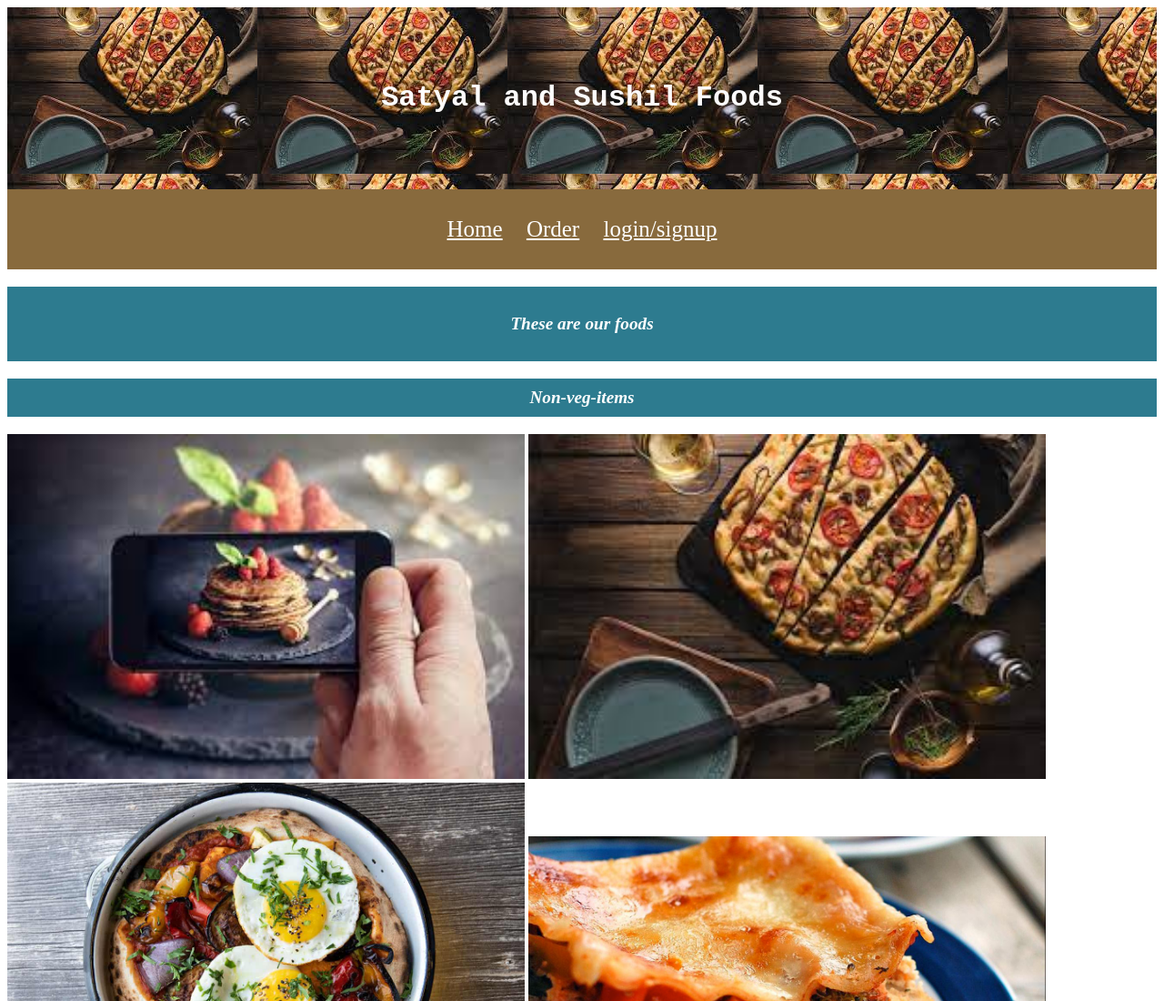
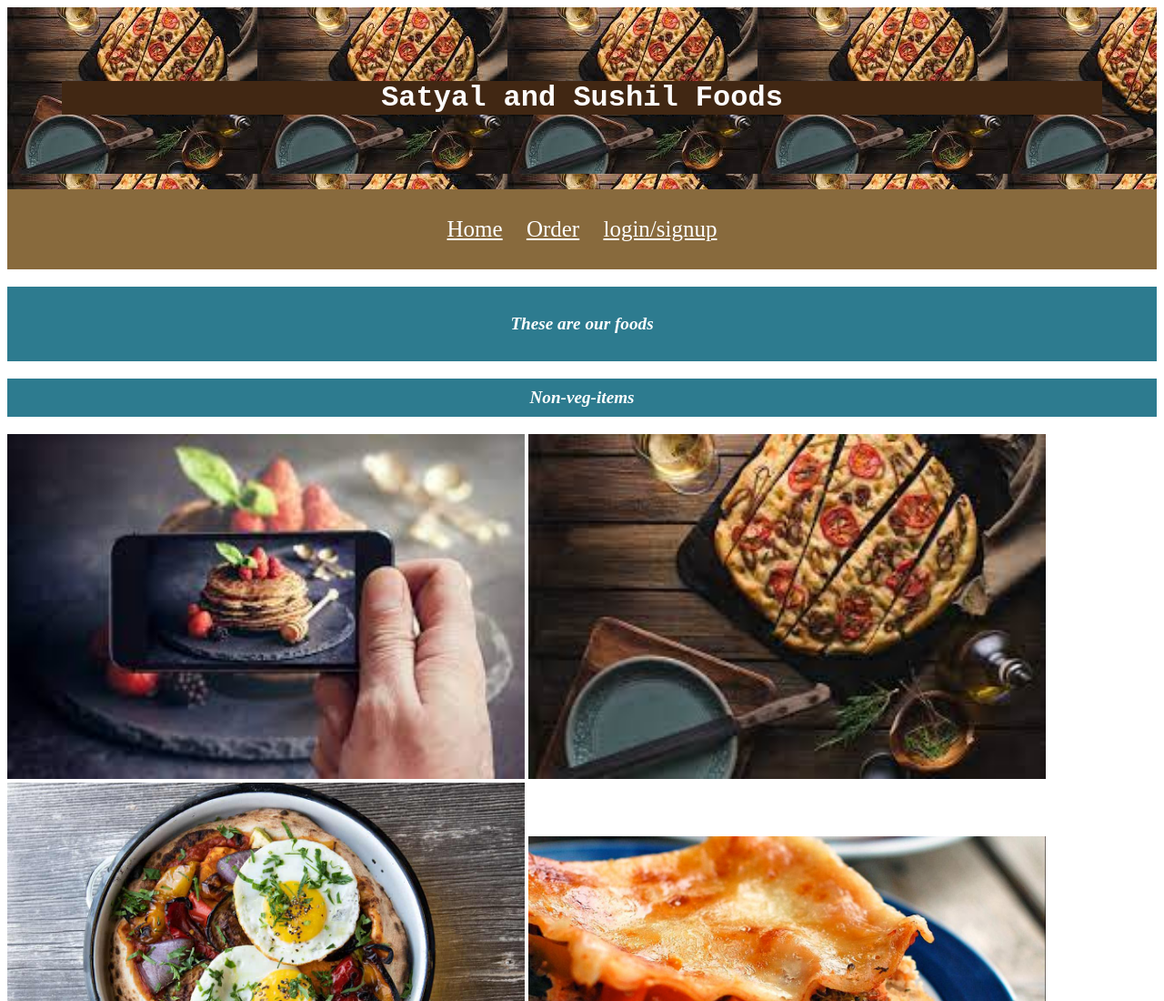
Before and after one commit to Gyawali787/Gyawali787.github.io, a plain HTML site: page index.html in a window 1280 px wide. Shown: the top 1100 px of the page at 91% size. Drawn offline with Linux system fonts and the light colour scheme.

Commit message:
"h1 added"

```diff
--- a/style.css
+++ b/style.css
@@ -43,3 +43,8 @@ footer{
     font-size: larger;
     font-style: italic;
 }
+
+h1{
+    padding: auto;
+    background-color: rgb(65, 39, 19);
+}
```
